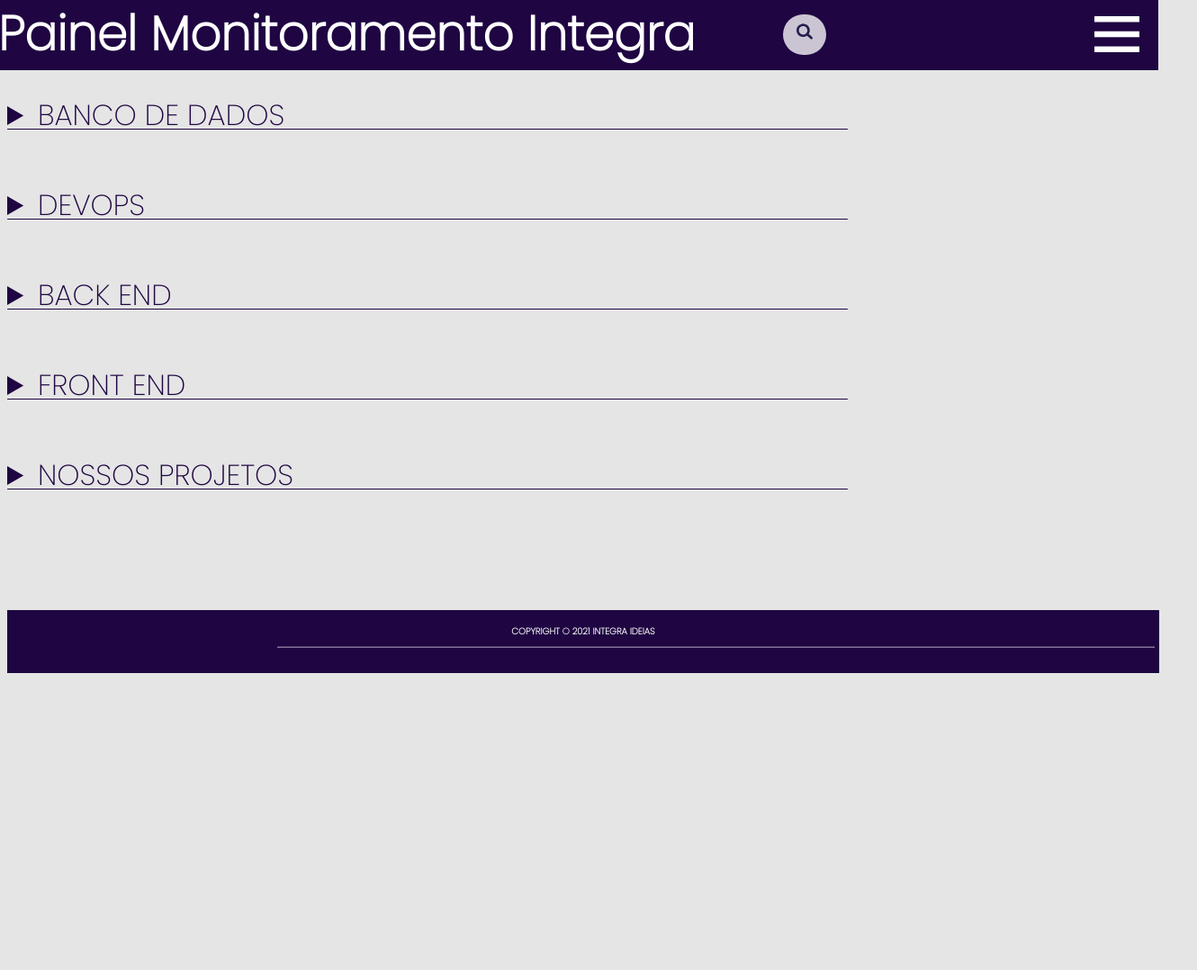
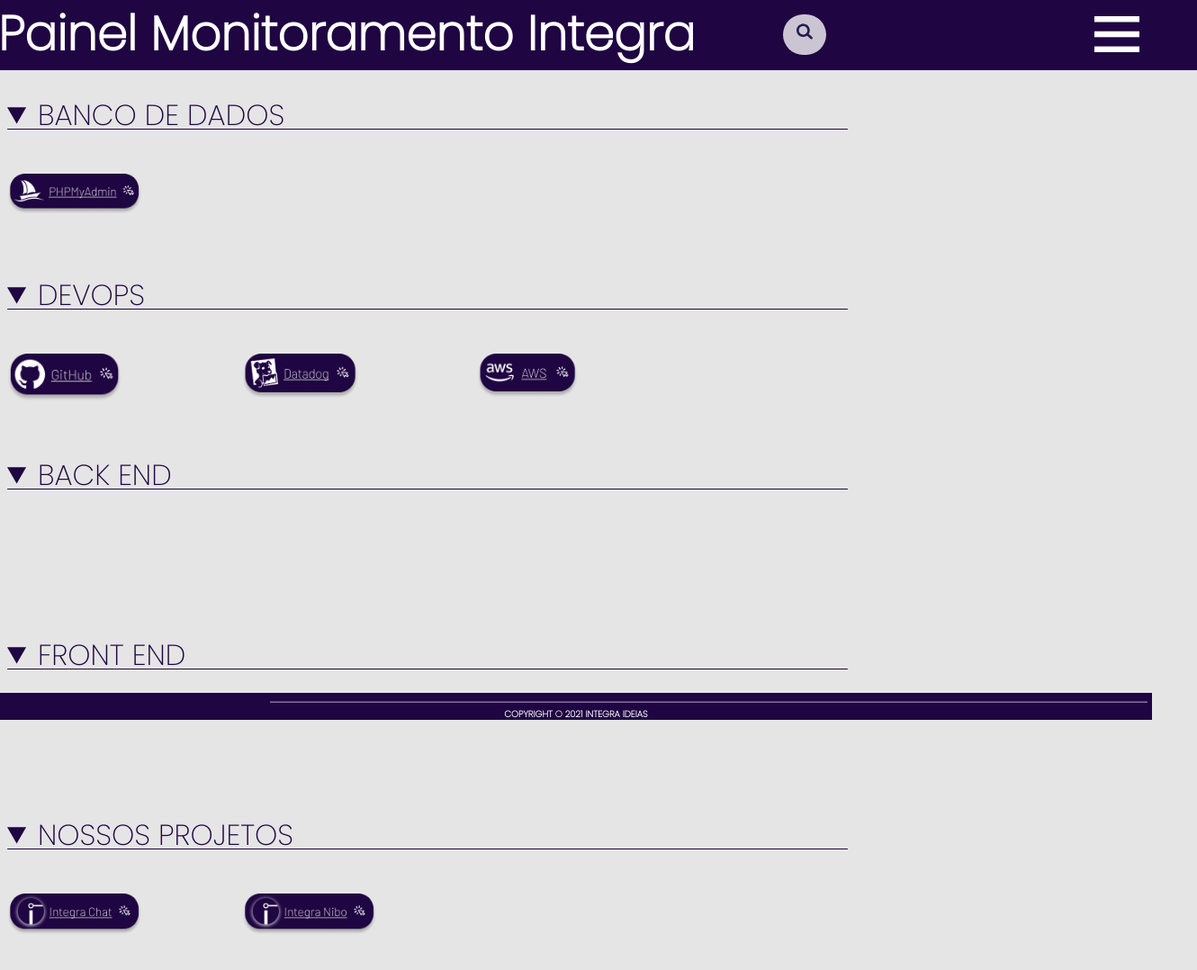
Before and after one commit to MilennaLuz/Painel-Monitoramento, a plain HTML site: page index.html in a window 1280 px wide. Shown: the whole page at 90% size, 1330 px wide, since content can reach past the window. Before the commit the page ends 800 px from the top, so only its background shows below. Drawn offline with Linux system fonts and the light colour scheme.

Commit message:
details e footer
.alteração no details para que sempre demonstre aberto primeiro ao invés de fechado
.alteração no footer para que fique fixo no rodapé

```diff
--- a/index.html
+++ b/index.html
@@ -24,13 +24,13 @@
             </a>
         </div>
     <ul id="menu">
-        <details>
+        <details open>
             <summary>BANCO DE DADOS <br> <img src="./imagens/linha.png" class="linha"></summary>
             <li><a href="http://cpanel.integrainteligente.com.br/cpsess7430574706/frontend/paper_lantern/index.html?login=1&post_login=8531111873745" target="_blank">
                 <img src="./imagens/PHPMyAdmin.png" width="150px" alt="PHPMyAdmin">
             </a></li>
         </details>
-        <details>
+        <details open>
             <summary>DEVOPS <br> <img src="./imagens/linha.png" class="linha"></summary>
             <li><a href="https://github.com/" target="_blank">
                 <img src="./imagens/GitHub.png" width="128px" alt="GitHub">
@@ -42,17 +42,17 @@
                 <img src="./imagens/AWS.png" width="113px" alt="AWS">
             </a></li>
         </details>
-        <details>
+        <details open>
             <summary>BACK END <br> <img src="./imagens/linha.png" class="linha"></summary>
             <li><a href="" target="_blank">
             </a></li>
         </details>
-        <details>
+        <details open>
             <summary>FRONT END <br> <img src="./imagens/linha.png" class="linha"></summary>
             <li><a href="" target="_blank">
             </a></li>
         </details>
-        <details>
+        <details open>
             <summary>NOSSOS PROJETOS <br> <img src="./imagens/linha.png" class="linha"></summary>
             <li><a href="https://integrachat.integraideias.com.br/sec_Login/" target="_blank">
                 <img src="./imagens/Integra Chat.png" width="150px" alt="Integra Chat">
--- a/style.css
+++ b/style.css
@@ -14,6 +14,7 @@ body {
     background-repeat: no-repeat;
     background-size: cover;
     background-attachment: fixed;
+    width: 102%;
 }
 
 h1 {
@@ -98,35 +99,40 @@ summary{
     position: relative;
   }
 
+
   ul {
     font-size: 0;
+    height: 60px;
   }
 
   ul li {
     box-sizing: border-box;
     display: inline-block;
-    width: 15%;
-    height: 60px;
+    width: 20%;
+    height: 85px;
     margin: 0;
+    margin-top: 15px;
     background: none;
     overflow: hidden;
   }
 
   footer {
-    position: absolute;
+    position: fixed;
+    bottom:0;
+    left:0;
     background-color: #1F0542;
     color: #ffffff;
     font-size: 5pt;
     font-weight: bold;
-    margin-top: 100px;
     width: 100%;
-    height: 70px;
+    height: 30px;
     text-align: center;
 }
 
 .linha-branca{
     position: absolute;
-    margin-top: 40px;
+    margin-top: 9px;
     align-items: center;
+    text-align: center;
     left: 300px;
 }
```
